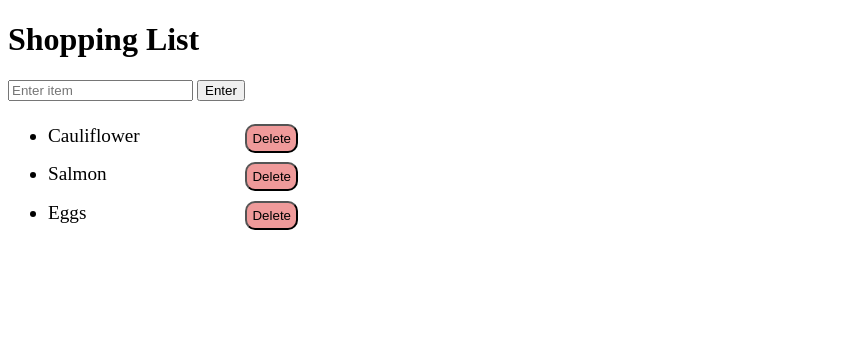
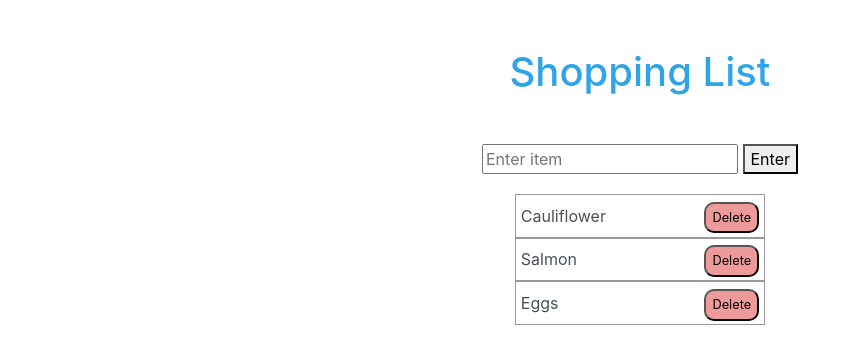
Before and after one commit to ubaig517/basic-shopping-list, a website: page dist/index.html in a window 1280 px wide. Shown: the whole page, without its empty margins (0-853 px from the left). Drawn offline with nearby package versions, Linux system fonts and the light colour scheme.

Commit message:
Incorporated Bootswatch for aesthetics

```diff
--- a/dist/index.html
+++ b/dist/index.html
@@ -5,14 +5,18 @@
   <meta name="viewport" content="width=device-width, initial-scale=1.0">
   <meta http-equiv="X-UA-Compatible" content="ie=edge">
   <title>Basic Shopping List</title>
+  <link rel="stylesheet" href="https://bootswatch.com/4/cerulean/bootstrap.min.css">
   <link rel="stylesheet" href="style.css">
 </head>
 <body>
-  <h1>Shopping List</h1>
+  <div class="container">
+    <h1 class="text-center m-5">Shopping List</h1>
 
-  <input id="user-input"type="text" placeholder="Enter item">
+    <div class="form-group text-center">
+      <input id="user-input" type="text" placeholder="Enter item">
+      <button type="button" id="button">Enter</button>
+    </div>
 
-  <button type="button" id="button">Enter</button>
 
       <ul id="list">
         <li>Cauliflower<button class="delete-button">Delete</button></li>
@@ -20,6 +24,7 @@
         <li>Eggs<button class="delete-button">Delete</button></li>
       </ul>
 
+  </div>
 
   <script type="text/javascript" src="script.js"></script>
 </body>
--- a/dist/style.css
+++ b/dist/style.css
@@ -1,11 +1,17 @@
 ul {
   width: 250px;
+  margin: 20px auto;
+  list-style: none;
+  padding: 0;
 }
 
 li {
   cursor: pointer;
   line-height: 2;
-  font-size: 1.2rem;
+  font-size: 1rem;
+  border: 1px solid #999;
+  padding: .3rem;
+
 }
 
 li:hover {
@@ -18,9 +24,9 @@ li:hover {
 
 li > button {
   float: right;
-  margin-top: 7px;
+  margin-top: 2px;
   cursor: pointer;
   background-color: #EF9A9A;
-  padding: 5px;
   border-radius: 10px;
+  font-size: .8rem;
 }
```
Also changed, not shown: dist/script.js (+0 -9 lines), package.json (added, +20 -0 lines). Lines whose indentation alone changed are shown as unchanged.
